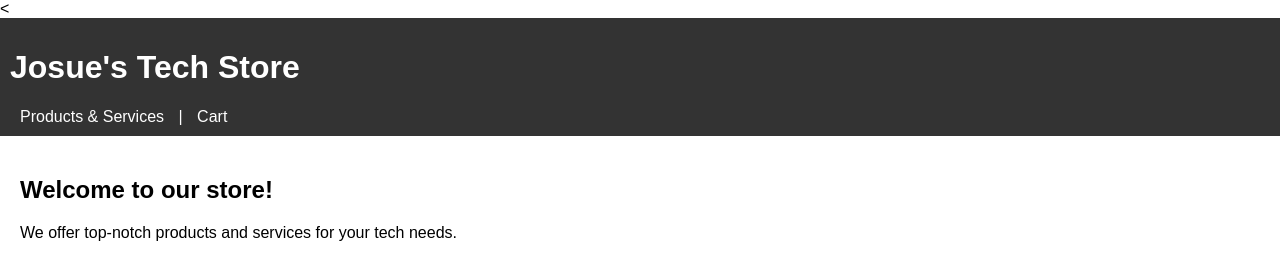
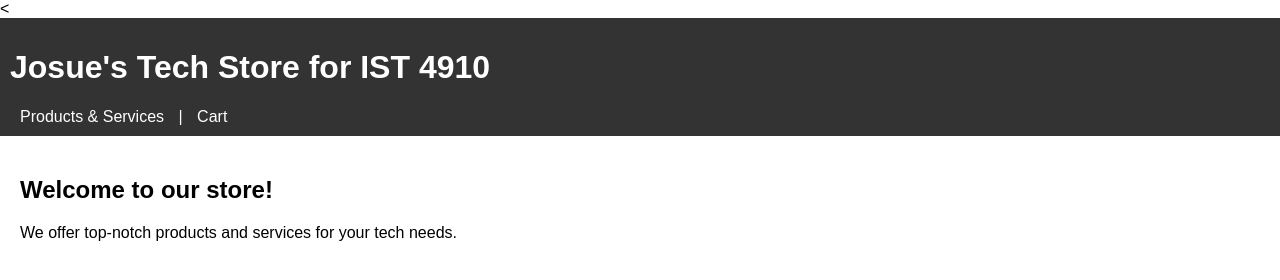
Before and after one commit to FranticJosue/IST4910Website, a plain HTML site: page index.html in a window 1280 px wide. Drawn offline with Linux system fonts and the light colour scheme.

Commit message:
updated home page messsage

```diff
--- a/index.html
+++ b/index.html
@@ -7,7 +7,7 @@
 </head>
 <body>
     <header>
-        <h1>Josue's Tech Store</h1>
+        <h1>Josue's Tech Store for IST 4910</h1>
         <nav>
             <a href="products.html">Products & Services</a> |
             <a href="cart.html">Cart</a>
```
